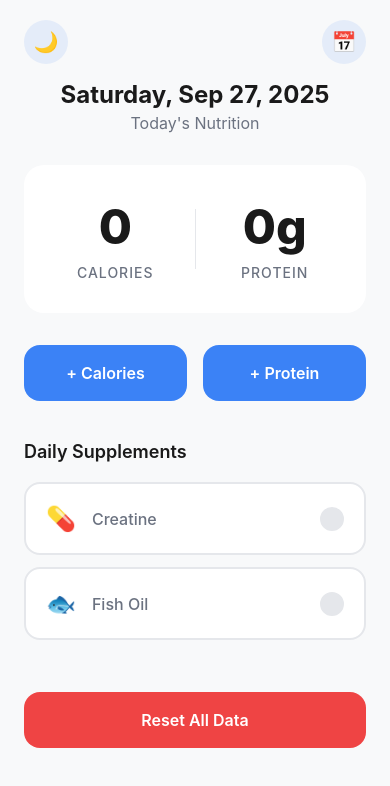
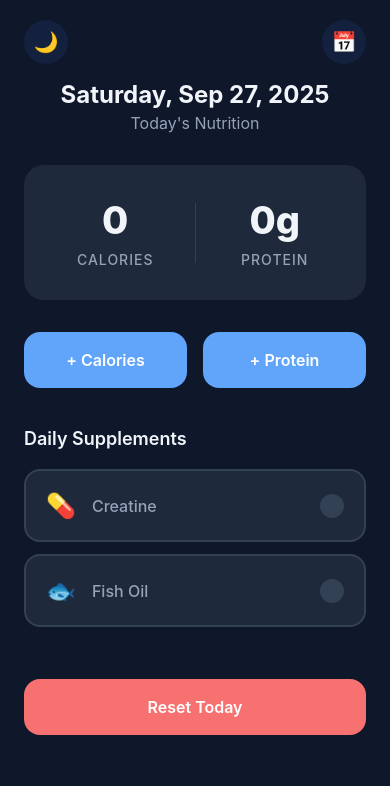
Before and after one commit to mullermatej/food-tracker-mobile-app, a React Native app: screen / in a window 390 px wide. Shown: the top 786 px of the page. Built offline with nearby package versions, Linux system fonts and the light colour scheme.

Commit message:
refactor: update reset functionality and adjust font size in nutrition styles

```diff
--- a/App.js
+++ b/App.js
@@ -22,7 +22,11 @@ import { CalendarModal } from "./src/components/calendar/CalendarModal";
 import { globalStyles } from "./src/styles/globalStyles";
 
 // Utils
-import { triggerLightHaptic, triggerMediumHaptic, triggerWarningHaptic } from "./src/utils/haptics";
+import {
+  triggerLightHaptic,
+  triggerMediumHaptic,
+  triggerWarningHaptic,
+} from "./src/utils/haptics";
 
 export default function App() {
   const [isDarkMode, setIsDarkMode] = useState(false);
@@ -31,7 +35,7 @@ export default function App() {
   const nutritionData = useNutritionData();
   const todayData = nutritionData.getTodayData();
 
-  const theme = isDarkMode ? darkTheme : lightTheme;
+  const theme = isDarkMode ? lightTheme : darkTheme;
 
   const addCalories = () => {
     Alert.prompt(
@@ -45,7 +49,7 @@ export default function App() {
             const amount = parseInt(value) || 0;
             if (amount > 0) {
               nutritionData.updateTodayData({
-                calories: Math.max(0, todayData.calories + amount)
+                calories: Math.max(0, todayData.calories + amount),
               });
               triggerLightHaptic();
             }
@@ -70,7 +74,7 @@ export default function App() {
             const amount = parseInt(value) || 0;
             if (amount > 0) {
               nutritionData.updateTodayData({
-                protein: Math.max(0, todayData.protein + amount)
+                protein: Math.max(0, todayData.protein + amount),
               });
               triggerLightHaptic();
             }
@@ -85,34 +89,43 @@ export default function App() {
 
   const toggleCreatine = () => {
     nutritionData.updateTodayData({
-      creatine: !todayData.creatine
+      creatine: !todayData.creatine,
     });
     triggerLightHaptic();
   };
 
   const toggleFishOil = () => {
     nutritionData.updateTodayData({
-      fishOil: !todayData.fishOil
+      fishOil: !todayData.fishOil,
     });
     triggerLightHaptic();
   };
 
-  const resetAll = () => {
-    Alert.alert("Reset All Data", "This will clear ALL nutrition data from all days. This cannot be undone.", [
-      { text: "Cancel", style: "cancel" },
-      {
-        text: "Reset Everything",
-        style: "destructive",
-        onPress: () => {
-          nutritionData.resetAllData();
-          triggerWarningHaptic();
+  const resetToday = () => {
+    Alert.alert(
+      "Reset Today",
+      "This will clear today's nutrition data (calories, protein, supplements).",
+      [
+        { text: "Cancel", style: "cancel" },
+        {
+          text: "Reset Today",
+          style: "destructive",
+          onPress: () => {
+            nutritionData.updateTodayData({
+              calories: 0,
+              protein: 0,
+              creatine: false,
+              fishOil: false,
+            });
+            triggerLightHaptic();
+          },
         },
-      },
-    ]);
+      ]
+    );
   };
 
   const toggleTheme = () => {
-    setIsDarkMode(prev => !prev);
+    setIsDarkMode((prev) => !prev);
     triggerMediumHaptic();
   };
 
@@ -128,8 +141,16 @@ export default function App() {
   return (
     <ThemeProvider theme={theme}>
       <SafeAreaProvider>
-        <SafeAreaView style={[globalStyles.container, { backgroundColor: theme.background }]}>
-          <StatusBar style={isDarkMode ? "light" : "dark"} backgroundColor={theme.background} />
+        <SafeAreaView
+          style={[
+            globalStyles.container,
+            { backgroundColor: theme.background },
+          ]}
+        >
+          <StatusBar
+            style={isDarkMode ? "light" : "dark"}
+            backgroundColor={theme.background}
+          />
 
           <ScrollView
             style={globalStyles.scrollView}
@@ -144,10 +165,7 @@ export default function App() {
 
             <NutritionCard todayData={todayData} />
 
-            <AddButtons
-              onAddCalories={addCalories}
-              onAddProtein={addProtein}
-            />
+            <AddButtons onAddCalories={addCalories} onAddProtein={addProtein} />
 
             <SupplementSection
               todayData={todayData}
@@ -155,7 +173,7 @@ export default function App() {
               onToggleFishOil={toggleFishOil}
             />
 
-            <ResetButton onReset={resetAll} />
+            <ResetButton onReset={resetToday} />
           </ScrollView>
 
           <CalendarModal
--- a/src/components/ui/ResetButton.js
+++ b/src/components/ui/ResetButton.js
@@ -18,7 +18,7 @@ export const ResetButton = ({ onReset }) => {
         ]}
         onPress={onReset}
       >
-        <Text style={buttonStyles.resetButtonText}>Reset All Data</Text>
+        <Text style={buttonStyles.resetButtonText}>Reset Today</Text>
       </TouchableOpacity>
     </View>
   );
--- a/src/hooks/useNutritionData.js
+++ b/src/hooks/useNutritionData.js
@@ -33,11 +33,6 @@ export const useNutritionData = () => {
     saveData("nutritionData", newData);
   };
 
-  const resetAllData = () => {
-    setData({});
-    saveData("nutritionData", {});
-  };
-
   const getDataForDate = (date) => {
     const dateKey = format(date, "yyyy-MM-dd");
     return (
@@ -64,7 +59,6 @@ export const useNutritionData = () => {
     data,
     getTodayData,
     updateTodayData,
-    resetAllData,
     getDataForDate,
   };
 };
--- a/src/styles/nutritionStyles.js
+++ b/src/styles/nutritionStyles.js
@@ -24,7 +24,7 @@ export const nutritionStyles = StyleSheet.create({
     flex: 1,
   },
   nutritionValue: {
-    fontSize: 48,
+    fontSize: 38,
     fontWeight: "800",
     marginBottom: 8,
   },
```
